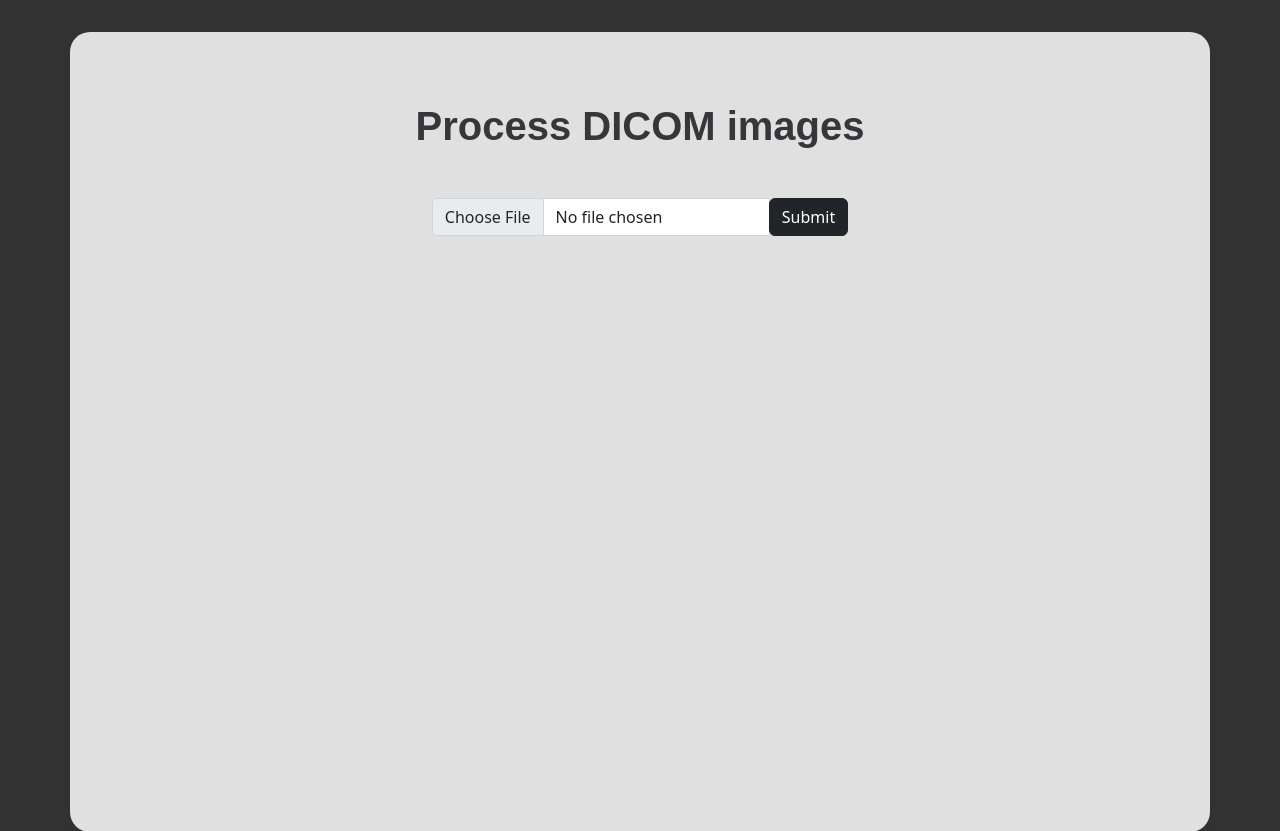
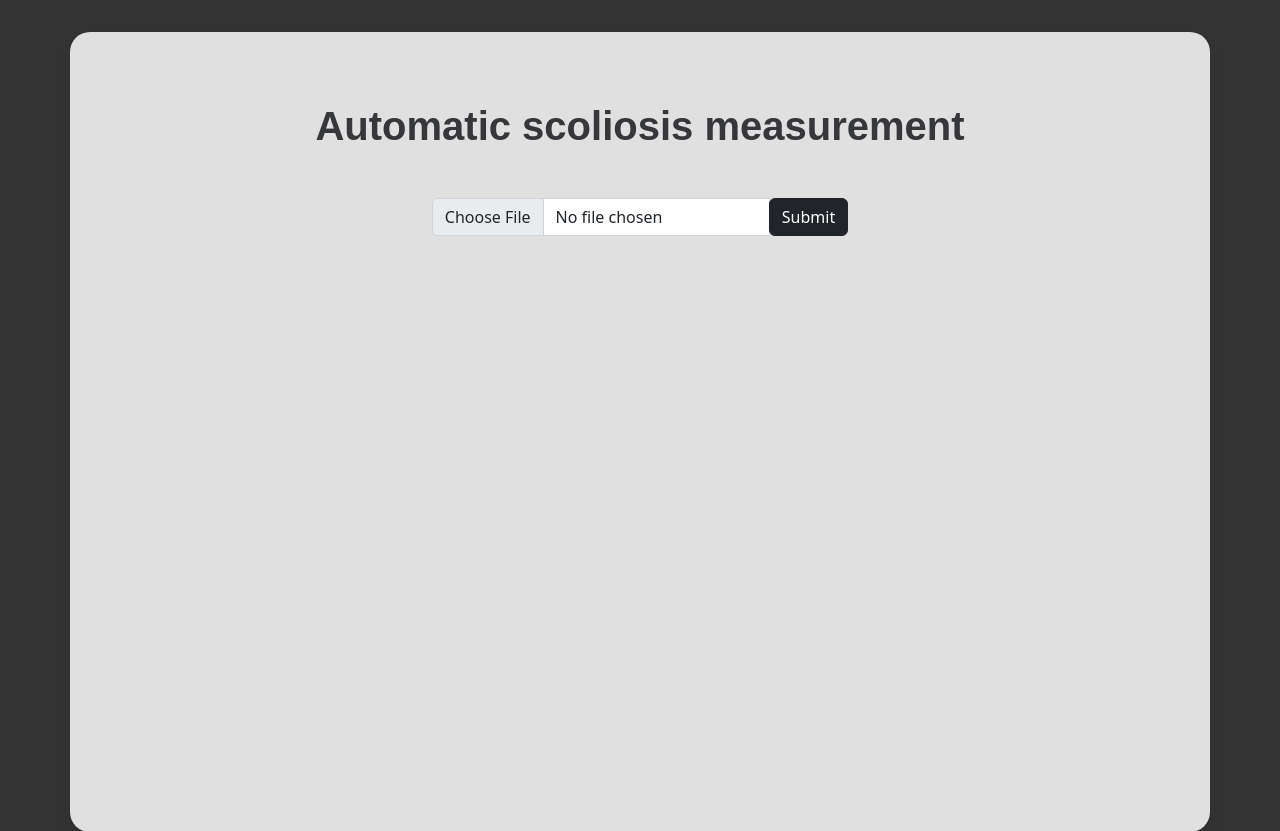
Before and after one commit to rRuseva/scoliosis_measurment_web_app, a Flask app: template templates/index.html in a window 1280 px wide. Shown: the top 831 px of the page. Run offline with Flask 3, Linux system fonts and the light colour scheme; the template is opened without the code that fills it: values that come from a table or form of the project are taken from there, others are empty; some libraries are stand-ins or nearby versions.

Commit message:
Change page title, sort resulting images

```diff
--- a/server.py
+++ b/server.py
@@ -21,7 +21,7 @@ ALLOWED_EXTENSIONS = ['png', 'jpg', 'jpeg']
 
 def allowed_file(file, filename:str) -> Tuple[bool, bool]:
     """Validates if the file is within the allowed files to be uploaded.
-    DICOM files not allways have an file extension therefore the file content needs to be checked
+    DICOM files not always have an file extension therefore the file content needs to be checked
     if it has the tag 'DICM'
 
     Args:
@@ -61,7 +61,7 @@ def get_upload_file(filename):
 
 @app.route(f'/temp/<filename>')
 def get_processed(filename):
-    print(f"processed images: filename={filename}")
+    print(f"Processed image: filename={filename}")
     return send_from_directory(app.config['TEMP_FOLDER'], filename)
 
 @app.route('/', methods=['GET', 'POST'])
@@ -106,8 +106,8 @@ def upload_file():
 
                 for filename in os.listdir(app.config['TEMP_FOLDER']):
                     result_images.append( (filename, url_for('get_processed', filename=filename)))
-                    print(filename)
-
+                    # print(filename)
+                result_images.sort()
         else:
             file_url=None
             print(f"File {filename} not uploaded")
--- a/templates/index.html
+++ b/templates/index.html
@@ -9,13 +9,13 @@
     <link href=" {{url_for('static', filename='lightbox/dist/css/lightbox.min.css')}} " rel="stylesheet" />
     <link href="{{url_for('static', filename='styles/style.css')}}" rel="stylesheet" />
 
-    <title>Process DICOM images</title>
+    <title>Scoliosis measurement</title>
 </head>
 <body>
     <div class="container gallery-container">
         <div class="row justify-content-center">
             <div class="text-center page-description text-center ">
-                <h1 class="mb-5">Process DICOM images </h1>
+                <h1 class="mb-5">Automatic scoliosis measurement</h1>
             </div>
             <div class="justify-content-center input-group">
                 <form method="post" enctype="multipart/form-data" >
@@ -33,22 +33,24 @@
             </div>
         </div>
         {% if number_of_angles > 0 %}
-        <div class="row justify-content-center py-4">
+        <div class="row py-4">
             <h4 class="my-3 ">For spine image {{ original_image_name }} {{number_of_angles}} angles are found</h4>
-            <div class="col-sm-4 justify-content-center">
+            <div class="col-sm-4 justify-content-left text-start">
                 {% for i in range(number_of_angles) %}
-                <h5 class="my-2">{{i}}: Cob angle at apex: {{apices[i]}}: &emsp;{{cob_angles[i]}}&deg</h5>
+                <h5 class="my-2 text-start">{{i}}: Cob angle at apex: {{apices[i]}}: &emsp;{{cob_angles[i]}}&deg</h5>
                 {% endfor %}
             </div>
-            <div class="col-sm-8 justify-content-center">
+            <!-- <div class="col-sm-8 "> -->
             {% for image_name, image_url in images %}
-                {% if image_name.find('tangents.png') > 0 %}
-                <a class="" href=" {{ image_url }} " data-lightbox="result-images" data-title="{{ image_name }}">
-                    <img src=" {{ image_url }} " alt="{{ image_name }}" class="img img-thumbnail mx-auto">
-                </a>
+                {% if image_name.find('tangents.png') > 0 or image_name.find('cob.png') > 0  %}
+                <div class="col-sm-4 justify-content-center">
+                    <a class="" href=" {{ image_url }} " data-lightbox="result-images" data-title="{{ image_name }}">
+                        <img src=" {{ image_url }} " alt="{{ image_name }}" class="img img-thumbnail mx-auto">
+                    </a>
+                </div>
                 {% endif %}
             {% endfor %}
-            </div>
+            <!-- </div> -->
         </div>
         <div class="row justify-content-center py-4">
             {% for image_name, image_url in images %}
```
Also changed, not shown: 1 other file.
